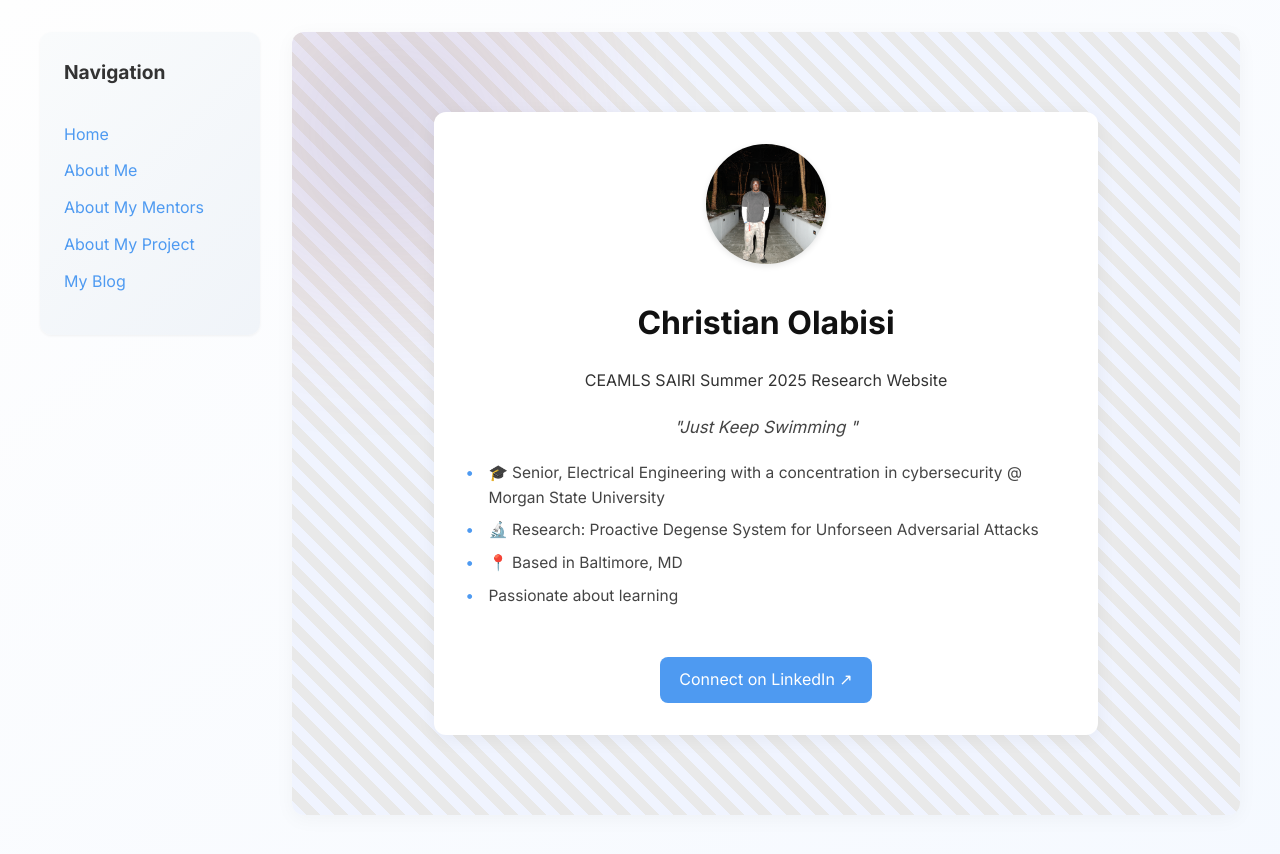
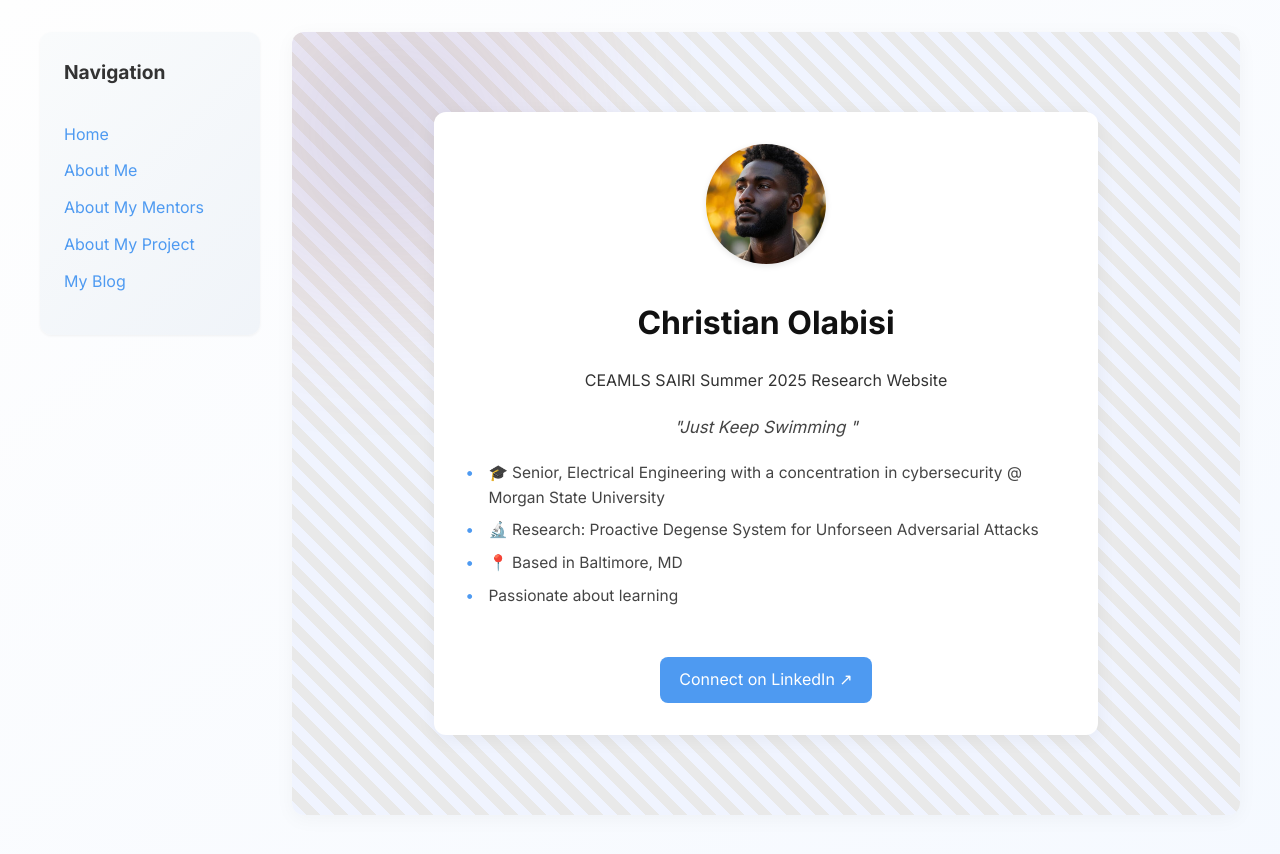
Before and after one commit to Chola3-pixel/Chola3-pixel.github.io, a Jekyll site: the page built from index.md, in a window 1280 px wide. Shown: the top 854 px of the page. Built offline with Jekyll 4.4.1, drawn with Linux system fonts in a browser that asks for light colours.

Commit message:
Update index.md

```diff
--- a/index.md
+++ b/index.md
@@ -12,5 +12,5 @@ quick_facts:
   - " Passionate about learning"
 
 linkedin: https://www.linkedin.com/in/taquavian-johnson/
-image: /assets/images/Head shot.Jpg
+image: /assets/images/me.Jpg
 ---
```
